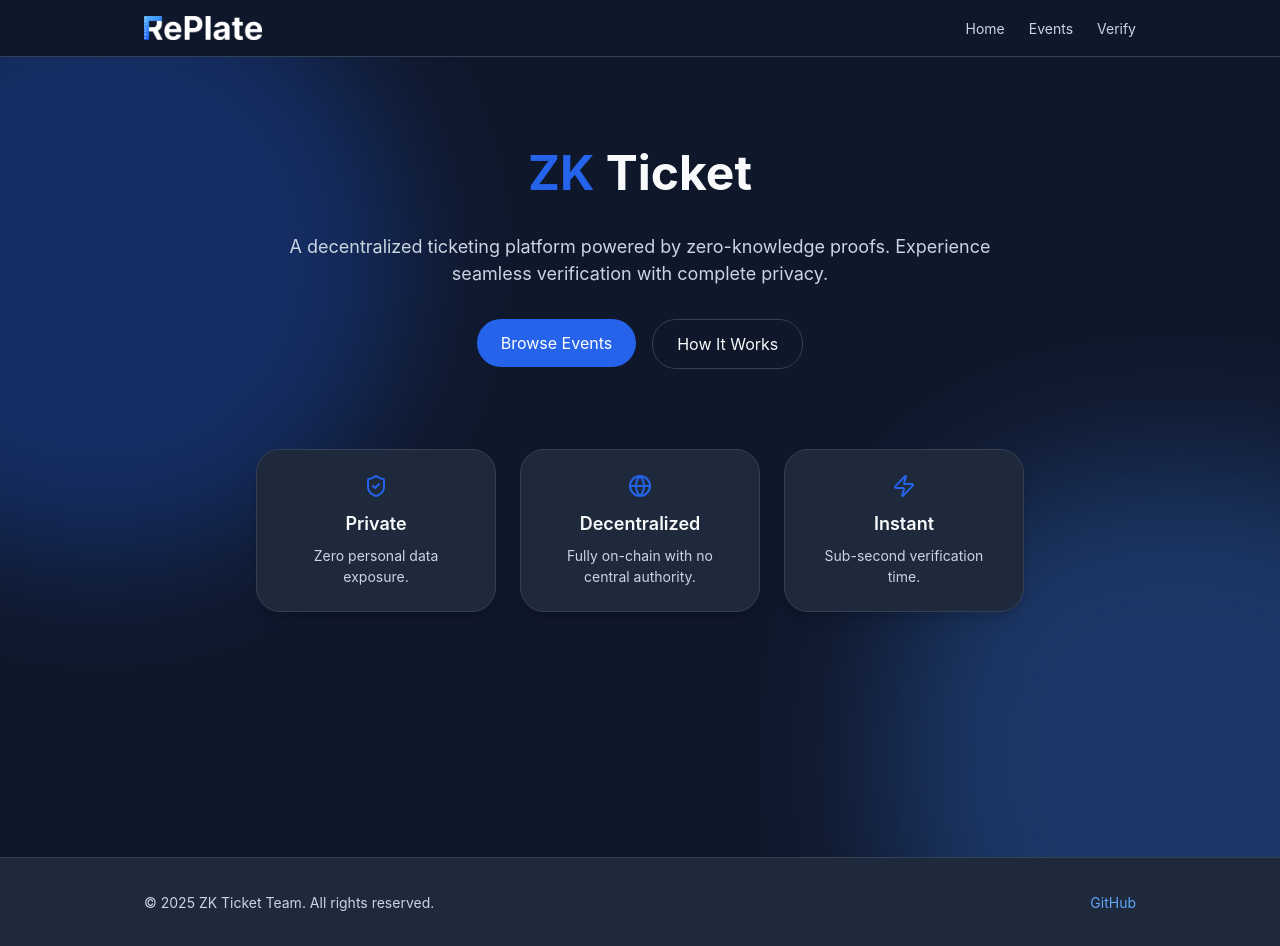
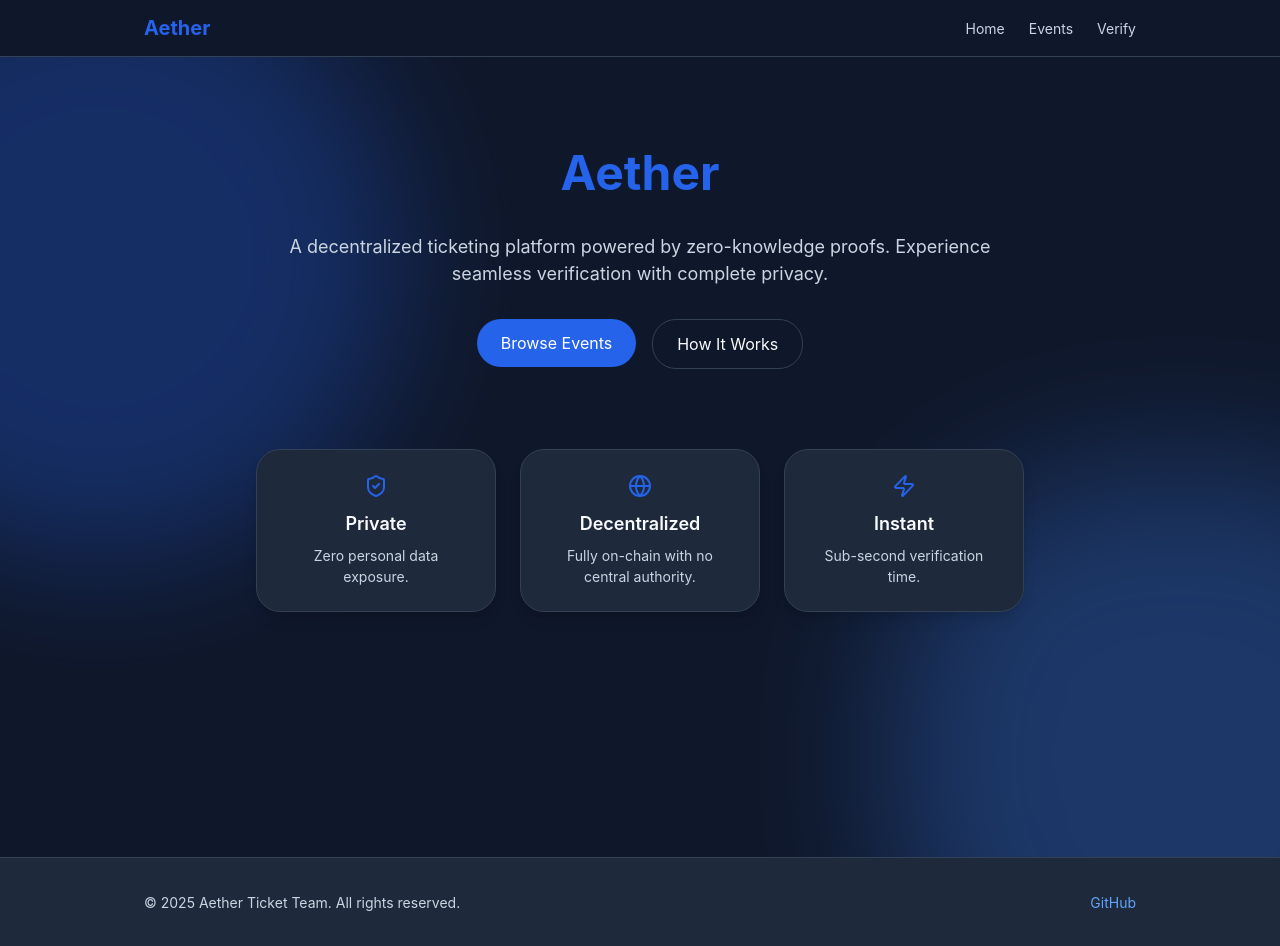
Before and after one commit to robertobendi/aether, a React (Vite) app: page / in a window 1280 px wide. Built offline with nearby package versions, Linux system fonts and the light colour scheme.

Commit message:
it works

```diff
--- /dev/null
+++ b/src/components/AnimatedBackground.js
@@ -0,0 +1,20 @@
+import { motion } from "framer-motion";
+
+function AnimatedBackground() {
+  return (
+    <div className="absolute inset-0 overflow-hidden">
+      <motion.div
+        className="absolute w-[600px] h-[600px] bg-accent opacity-30 blur-3xl rounded-full top-[-100px] left-[-200px]"
+        animate={{ scale: [1, 1.2, 1], borderRadius: ["50%", "45%", "50%"] }}
+        transition={{ duration: 6, repeat: Infinity, ease: "easeInOut" }}
+      />
+      <motion.div
+        className="absolute w-[500px] h-[500px] bg-primary opacity-30 blur-3xl rounded-full bottom-[-150px] right-[-150px]"
+        animate={{ scale: [1, 1.2, 1], borderRadius: ["50%", "40%", "50%"] }}
+        transition={{ duration: 7, repeat: Infinity, ease: "easeInOut", delay: 1 }}
+      />
+    </div>
+  );
+}
+
+export default AnimatedBackground;
--- a/src/components/layout/Footer.js
+++ b/src/components/layout/Footer.js
@@ -1,18 +1,19 @@
 import websiteInfo from './../../utils/websiteInfo';
 
 function Footer() {
-  const { site } = websiteInfo;
+  // Update the site author to match the new branding
+  const siteAuthor = "Aether Ticket Team";
 
   return (
     <footer className="bg-surface border-t border-border-primary font-sans">
       <div className="max-w-5xl mx-auto px-4">
         <div className="py-8 flex flex-col md:flex-row justify-between items-center">
           <div className="text-text-secondary text-sm">
-            © {new Date().getFullYear()} {site.author}. All rights reserved.
+            © {new Date().getFullYear()} {siteAuthor}. All rights reserved.
           </div>
           <div className="mt-4 md:mt-0">
             <a
-              href={site.links.github}
+              href={websiteInfo.site.links.github}
               className="text-text-accent text-sm transition-all duration-fast hover:opacity-75"
               target="_blank"
               rel="noopener noreferrer"
--- a/src/components/layout/Navbar.js
+++ b/src/components/layout/Navbar.js
@@ -1,7 +1,6 @@
 import { Link } from "react-router-dom";
 import { useState } from "react";
 import websiteInfo from './../../utils/websiteInfo';
-import logo from './../../assets/img/logo.png';
 
 function Navbar() {
   const [isOpen, setIsOpen] = useState(false);
@@ -14,7 +13,9 @@ function Navbar() {
             to="/"
             className="flex items-center space-x-2 hover:opacity-75 transition-all duration-fast"
           >
-            <img src={logo} alt="Logo" className="h-6 w-auto" />
+            <span className="text-xl font-bold text-text-primary">
+              <span className="text-accent">Aether</span>
+            </span>
           </Link>
 
           <div className="hidden md:flex items-center space-x-6">
@@ -48,7 +49,7 @@ function Navbar() {
 
         {isOpen && (
           <div
-            className="md:hidden absolute left-0 right-0 p-4 bg-surface border-b border-border-primary shadow-lg transition-all duration-DEFAULT"
+            className="md:hidden absolute left-0 right-0 p-4 bg-surface border-b border-border-primary shadow-lg transition-all duration-DEFAULT z-50"
           >
             <div className="flex flex-col space-y-3">
               {websiteInfo.navigation.menu.map((item) => (
--- a/src/pages/Events.js
+++ b/src/pages/Events.js
@@ -3,6 +3,7 @@ import { CalendarDays, MapPin, Clock, X, Download } from 'lucide-react';
 import QRCode from 'qrcode';
 import { generateTicketProof, storeTicketHash } from '../utils/zkUtils';
 import websiteInfo from '../utils/websiteInfo';
+import AnimatedBackground from '../components/AnimatedBackground';
 
 function Events() {
   const [selectedEvent, setSelectedEvent] = useState(null);
@@ -140,7 +141,7 @@ function Events() {
     // Create a download link for the QR code
     const downloadLink = document.createElement('a');
     downloadLink.href = qrCodeUrl;
-    downloadLink.download = `zk-ticket-${selectedEvent.id}.png`;
+    downloadLink.download = `aether-ticket-${selectedEvent.id}.png`;
     document.body.appendChild(downloadLink);
     downloadLink.click();
     document.body.removeChild(downloadLink);
@@ -154,8 +155,11 @@ function Events() {
   };
 
   return (
-    <div className="min-h-screen bg-background">
-      <div className="max-w-5xl mx-auto p-4 md:p-8 lg:p-12">
+    <div className="relative min-h-screen bg-background">
+      {/* Add animated background */}
+      <AnimatedBackground />
+
+      <div className="relative max-w-5xl mx-auto p-4 md:p-8 lg:p-12">
         <h1 className="text-3xl font-semibold mb-8 text-text-primary">
           Upcoming Events
         </h1>
--- a/src/pages/Home.js
+++ b/src/pages/Home.js
@@ -1,7 +1,7 @@
 import { useState } from "react";
 import { Link } from "react-router-dom";
 import { Globe, ShieldCheck, Zap, Ticket } from "lucide-react";
-import { motion } from "framer-motion";
+import AnimatedBackground from "../components/AnimatedBackground";
 
 function Home() {
   const [showDemo, setShowDemo] = useState(false);
@@ -14,31 +14,20 @@ function Home() {
 
   const demoSteps = [
     { title: "Browse Events", description: "Find free events in your area", icon: <Ticket className="w-5 h-5" /> },
-    { title: "Get Ticket", description: "Claim your ZK ticket without exposing personal data", icon: <ShieldCheck className="w-5 h-5" /> },
+    { title: "Get Ticket", description: "Claim your Aether ticket without exposing personal data", icon: <ShieldCheck className="w-5 h-5" /> },
     { title: "Verify Entry", description: "Present your QR code for instant verification", icon: <Zap className="w-5 h-5" /> }
   ];
 
   return (
     <div className="relative min-h-screen bg-background font-sans overflow-hidden">
       {/* Animated Background */}
-      <div className="absolute inset-0 overflow-hidden">
-        <motion.div
-          className="absolute w-[600px] h-[600px] bg-accent opacity-30 blur-3xl rounded-full top-[-100px] left-[-200px]"
-          animate={{ scale: [1, 1.2, 1], borderRadius: ["50%", "45%", "50%"] }}
-          transition={{ duration: 6, repeat: Infinity, ease: "easeInOut" }}
-        />
-        <motion.div
-          className="absolute w-[500px] h-[500px] bg-primary opacity-30 blur-3xl rounded-full bottom-[-150px] right-[-150px]"
-          animate={{ scale: [1, 1.2, 1], borderRadius: ["50%", "40%", "50%"] }}
-          transition={{ duration: 7, repeat: Infinity, ease: "easeInOut", delay: 1 }}
-        />
-      </div>
+      <AnimatedBackground />
 
       {/* Hero Section */}
       <div className="relative py-20 px-6 text-center">
         <div className="max-w-3xl mx-auto">
           <h1 className="text-5xl font-bold text-text-primary mb-6">
-            <span className="text-accent">ZK</span> Ticket
+            <span className="text-accent">Aether</span>
           </h1>
           <p className="text-text-secondary text-lg mb-8">
             A decentralized ticketing platform powered by zero-knowledge proofs.
@@ -67,7 +56,7 @@ function Home() {
         <div className="relative px-6 py-8 mb-12">
           <div className="max-w-3xl mx-auto">
             <h2 className="text-2xl font-semibold text-text-primary mb-8 text-center">
-              How ZK Ticket Works
+              How Aether Ticket Works
             </h2>
 
             <div className="relative flex flex-col md:flex-row gap-6 mb-8">
@@ -93,7 +82,7 @@ function Home() {
                 Zero-Knowledge Privacy
               </h3>
               <p className="text-text-secondary mb-4">
-                ZK Ticket generates cryptographic proofs that verify ticket ownership
+                Aether Ticket generates cryptographic proofs that verify ticket ownership
                 without revealing any personal data. Your information never leaves your device.
               </p>
               <ul className="space-y-2 text-text-secondary text-sm">
--- a/src/utils/websiteInfo.js
+++ b/src/utils/websiteInfo.js
@@ -1,12 +1,12 @@
 // websiteInfo.js
 export default {
   site: {
-    name: "ZK Ticket",
+    name: "Aether",
     description:
       "A decentralized ticketing platform using zero-knowledge proofs for privacy and security",
-    author: "ZK Ticket Team",
+    author: "Aether Ticket Team",
     links: {
-      github: "https://github.com/zkticket",
+      github: "https://github.com/aetherticket",
       documentation: "/docs",
     },
   },
```
